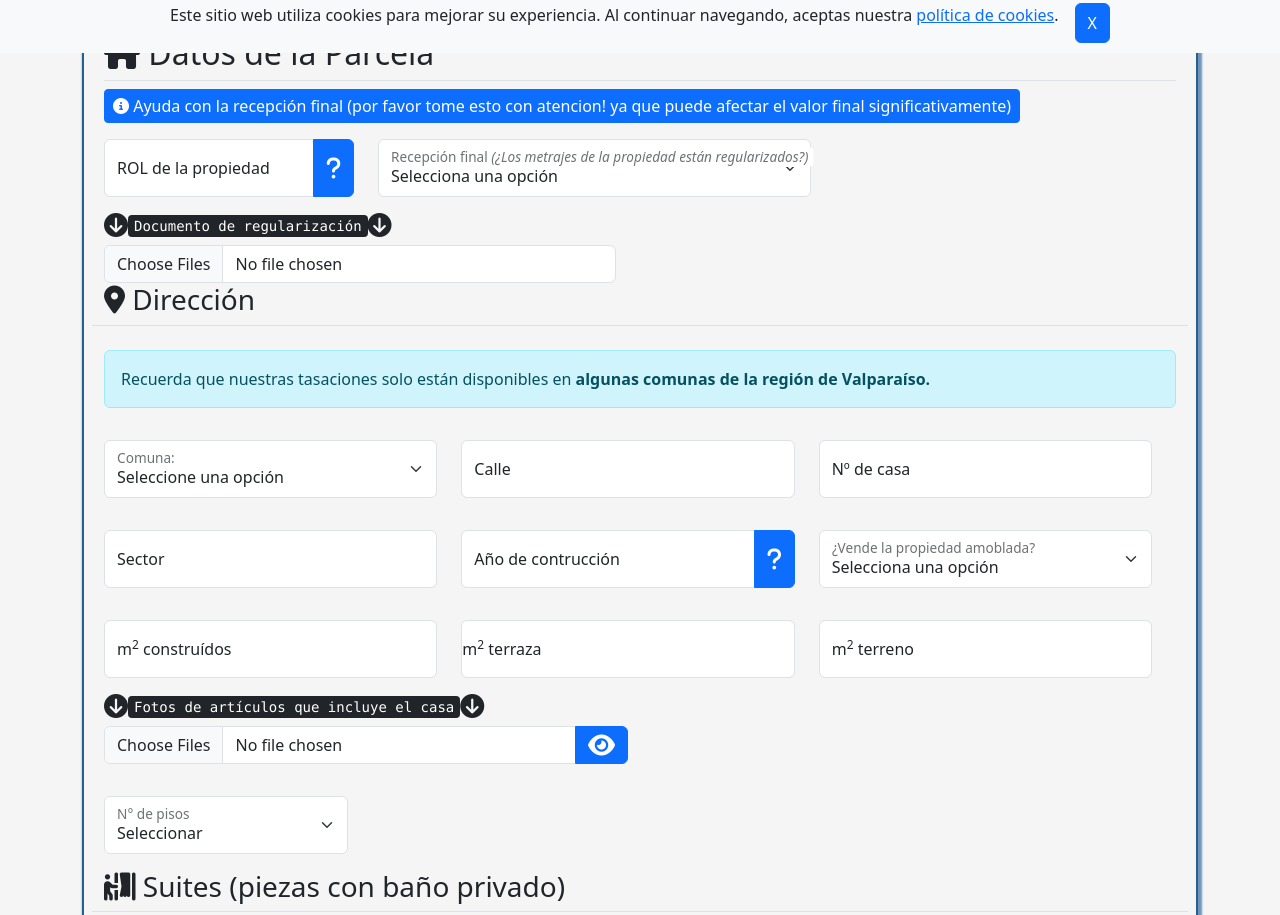
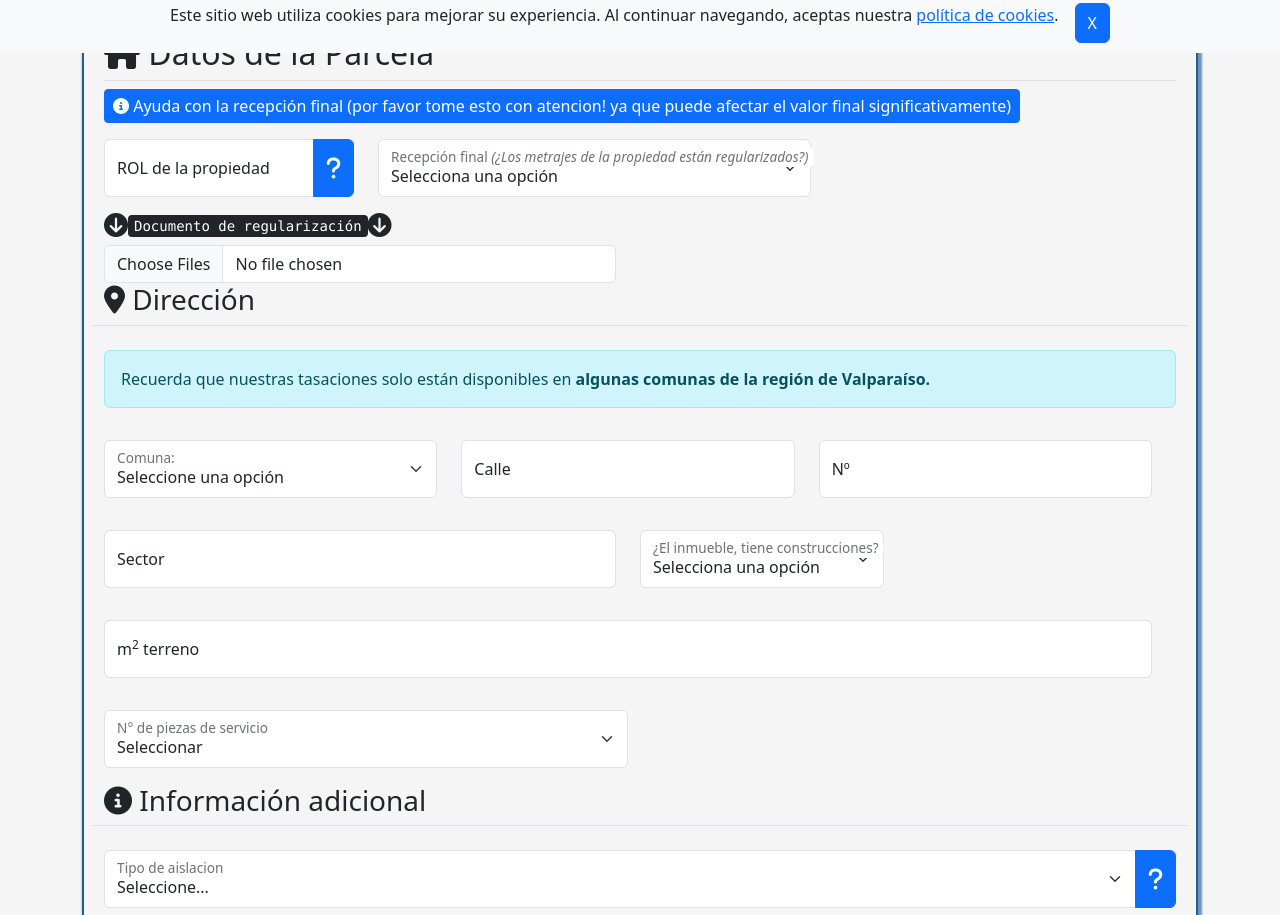
Before and after one commit to josedev-front/FormularioParcela, a website: page public/index.html in a window 1280 px wide. Shown: the part 747-1662 px from the top of the page. Drawn offline with nearby package versions, Linux system fonts and the light colour scheme.

Commit message:
se carga

```diff
--- a/public/index.html
+++ b/public/index.html
@@ -328,7 +328,7 @@
   <div class="col-md">
     <div class="form-floating mb-3 mt-3">
       <input class="form-control" type="text" id="casa" name="casa" placeholder="Casa #9-13" required>
-      <label class="form-label" for="casa">Nº de casa</label>
+      <label class="form-label" for="casa">Nº</label>
     </div>
   </div>
 </div>
@@ -340,7 +340,7 @@
      <label class="form-label" for="Sector">Sector</label>
     </div>
  </div>
-  <div class="col-md">
+  <div class="col-md visually-hidden" id="anosDiv" >
     <div class="input-group">
     <div class="form-floating mb-3 mt-3">
       <input class="form-control" type="number" id="anos" name="anos" placeholder="" min="1800">
@@ -351,12 +351,19 @@
     </button>
   </div>
   </div>
-
-
-
-  <div class="col-md">
-    <div class="form-floating mb-3 mt-3">
-      <select class="form-select" id="amoblada" name="amoblada" onchange="toggleTextarea()" required>
+  <div class="col-md-3">
+    <div class="form-floating mb-3 mt-3">
+      <select class="form-select" id="construccion" name="construccion" onchange="toggleConstruccion()" required>
+        <option value="" disabled selected>Selecciona una opción</option>
+        <option value="Sí">Sí</option>                                                                       <!-- aqui esta sw -->
+        <option value="No">No</option>
+      </select>
+      <label class="form-label" for="construccion">¿El inmueble, tiene construcciones?</label>
+    </div>
+  </div>
+  <div class="col-md-3">
+    <div class="form-floating mb-3 mt-3 visually-hidden" id="amobadaDiv">
+      <select class="form-select" id="amoblada" name="amoblada" onchange="toggleTextarea()">
         <option value="" disabled selected>Selecciona una opción</option>
         <option value="Sí">Sí</option>                                                                       <!-- aqui esta sw -->
         <option value="No">No</option>
@@ -366,19 +373,23 @@
   </div>
 </div>
 
+
 <div class="row">
-  <div class="col-md" id="construidostogle">
-    <div class="form-floating mb-3 mt-3">
-      <input class="form-control" type="number" id="mconstruidos" name="mconstruidos" min="1" placeholder="" required>
+  <div class="col-md visually-hidden" id="construidostogle">
+    <div class="form-floating mb-3 mt-3">
+      <input class="form-control" type="number" id="mconstruidos" name="mconstruidos" min="1" placeholder="">
       <label class="form-label" for="mconstruidos">m<sup>2</sup> construídos</label>
     </div>
     <p class="visually-hidden" id="textomt2">Por favor no incluya en este campo los m<sup>2</sup> de "terraza" si la posee.</p>
   </div>
 
-<div class="form-floating col-md mb-3 mt-3">
+<div class="form-floating col-md mb-3 mt-3 visually-hidden" id="mterrazaDiv">
   <input class="form-control" type="number" id="mterraza" name="mterraza" min="0" placeholder="">
   <label class="form-label" for="mterraza">m<sup>2</sup> terraza</label>
 </div>
+
+
+
 
 <div class="col-md">
   <div class="form-floating mb-3 mt-3">
@@ -388,13 +399,17 @@
 </div>
 </div>
 
+
+
+
+
 <p id="textareatutorial">Tomese unos minutos para llenar el inventario, de acuerdo al orden estipulado en el siguiente campo</p>
 <div class="form-floating mb-3 visually-hidden" id="articuloscasaContainer">
   <textarea class="form-control" id="articuloscasa" name="articuloscasa" disabled placeholder="Escriba aquí cualquier comentario adicional"></textarea>
   <label for="articuloscasa" id="inventarioText">Escriba aquí los artículos <br> que incluye el departamento</label>                             <!-- aqui esta text area -->
 </div>
-<div class="col-md-6 mb-3" id="divInputFileAmoblada">
-  <label class="form-label" for="articulosamoblada"><i class="fa-solid fa-circle-arrow-down fa-xl"></i><kbd>Fotos de artículos que incluye el casa</kbd><i class="fa-solid fa-circle-arrow-down fa-xl"></i></label>
+<div class="col-md-6 mb-3 visually-hidden" id="divInputFileAmoblada">
+  <label class="form-label" for="articulosamoblada"><i class="fa-solid fa-circle-arrow-down fa-xl"></i><kbd>Fotos de artículos que incluye el inmueble</kbd><i class="fa-solid fa-circle-arrow-down fa-xl"></i></label>
   <div class="input-group">
   <input class="form-control" type="file" id="articulosamoblada" name="articulosamoblada" accept="image/*" multiple max="20">
   <button type="button" class="btn btn-primary" onclick="openModalAmoblada()">
@@ -402,10 +417,10 @@
   </button>
 </div>
 </div>
-<div class="row">
-  <div class="col-md-3">
-    <div class="form-floating mb-3 mt-3">
-      <select class="form-select" id="nPisos" required>
+<div class="row visually-hidden" id="pisosDiv">
+  <div class="col-md-3" >
+    <div class="form-floating mb-3 mt-3">
+      <select class="form-select" id="nPisos">
         <option value="" disabled selected>Seleccionar</option>
         <option value="1">1</option>
         <option value="2">2</option>
@@ -519,16 +534,16 @@
   </div>
 </div>
 
-    <h3 class="border-bottom pb-2"><i class="fa-solid fa-person-booth"></i> Suites (piezas con baño privado)</h3>
+    <h3 class="border-bottom pb-2 selector visually-hidden" id="suitestittle"><i class="fa-solid fa-person-booth"></i> Suites (piezas con baño privado)</h3>
 
     <!-- Button trigger modal -->
   <button type="button" class="btn btn-primary btn-sm visually-hidden" id="tipoPisoButtonSuite" data-bs-toggle="modal" data-bs-target="#exampleModal">
     <i class="fa-solid fa-circle-info"></i> Ayuda para elegir el tipo de piso
   </button>
 
-  <div class="col-md-6">
-    <div class="form-floating mb-3 mt-3">
-      <select class="form-select" id="numeroSuite" onchange="mostrarCamposDeSeleccionSuite()" required>
+  <div class="col-md-6 selector visually-hidden" id="suitesDiv">
+    <div class="form-floating mb-3 mt-3">
+      <select class="form-select" id="numeroSuite" onchange="mostrarCamposDeSeleccionSuite()">
         <option value="" disabled selected>Seleccionar</option>
         <option value="0">No tiene</option>
         <option value="1">1</option>
@@ -743,7 +758,7 @@
 
 
 
-<h3 class="border-bottom pb-2"><i class="fa-solid fa-bed"></i> Dormitorios</h3>
+<h3 class="border-bottom pb-2 visually-hidden" id="dormitoriostittle"><i class="fa-solid fa-bed"></i> Dormitorios</h3>
 
 <!-- Button trigger modal -->
 <button type="button" class="btn btn-primary btn-sm visually-hidden" id="tipoPisoButton" data-bs-toggle="modal" data-bs-target="#exampleModal">
@@ -827,10 +842,10 @@
   </div>
 </div>
 
-<div class="row">
+<div class="row visually-hidden" id="dormitoriosDiv">
   <div class="col-md-6">
     <div class="form-floating mb-3 mt-3">
-      <select class="form-select" id="numeroDormitorios" onchange="mostrarCamposDeSeleccion()" required>
+      <select class="form-select" id="numeroDormitorios" onchange="mostrarCamposDeSeleccion()">
         <option value="" disabled selected>Seleccionar</option>
         <option value="0">No tiene</option>
         <option value="1">1</option>
@@ -1042,17 +1057,17 @@
 </div>
 <!-- ===================================================================================== -->
                     <!--pieza de servicio-->
-<div id="contenedorPisosPiezas"></div>
+<div id="contenedorPisosPiezas" class="visually-hidden"></div>
 <div id="divPiezaServicioContainer">
  <!--pieza de servicio-->
- <h3 class="border-bottom pb-2"><i class="fa-solid fa-bed"></i> Pieza de servicio</h3>
+ <h3 class="border-bottom pb-2 oculta5 visually-hidden"><i class="fa-solid fa-bed"></i> Pieza de servicio</h3>
  <button type="button" class="btn btn-primary btn-sm visually-hidden" id="tipoPisoButtonPiezaServicio" data-bs-toggle="modal" data-bs-target="#exampleModal">
    <i class="fa-solid fa-circle-info"></i> Ayuda para elegir el tipo de piso
  </button>
  <div class="row">
   <div class="col-md-6">
     <div class="form-floating mb-3 mt-3">
-      <select class="form-select" id="numeroPiezasServicio" onchange="mostrarCamposDeSeleccionPiezasServicio()" required>
+      <select class="form-select" id="numeroPiezasServicio" onchange="mostrarCamposDeSeleccionPiezasServicio()">
         <option value="" disabled selected>Seleccionar</option>
         <option value="0">No tiene</option>
         <option value="1">1</option>
@@ -1174,17 +1189,17 @@
 
 
 
-<h3 class="border-bottom pb-2"><i class="fa-solid fa-bath"></i> Baños</h3>
+<h3 class="border-bottom pb-2 visually-hidden" id="banostittle"><i class="fa-solid fa-bath"></i> Baños</h3>
 
 <!-- Button trigger modal -->
 <button type="button" class="btn btn-primary btn-sm visually-hidden" id="tipoPisoButtonBano" data-bs-toggle="modal" data-bs-target="#exampleModal">
   <i class="fa-solid fa-circle-info"></i> Ayuda para elegir el tipo de piso
 </button>
 
-<div class="row">
+<div class="row visually-hidden" id="banosDiv">
   <div class="col-md-6">
     <div class="form-floating mb-3 mt-3">
-      <select class="form-select" id="numeroBanos" onchange="mostrarCamposDeSeleccionBanos()" required>
+      <select class="form-select" id="numeroBanos" onchange="mostrarCamposDeSeleccionBanos()">
         <option value="" disabled selected>Seleccionar</option>
         <option value="0">No tiene</option>
         <option value="1">1</option>
@@ -1512,7 +1527,7 @@
 
 
     <div id="contenedorPisosBanos"></div>
-<div id="divBanoServicioContainer">
+<div id="divBanoServicioContainer" class="visually-hidden">
  <!--baño de servicio-->
  <h3 class="border-bottom pb-2"><i class="fa-solid fa-bed"></i> Baño de servicio</h3>
  <button type="button" class="btn btn-primary btn-sm visually-hidden" id="tipoPisoButtonBanoServicio" data-bs-toggle="modal" data-bs-target="#exampleModal">
@@ -1521,7 +1536,7 @@
  <div class="row">
   <div class="col-md-6">
     <div class="form-floating mb-3 mt-3">
-      <select class="form-select" id="numeroBanosServicio" onchange="mostrarCamposDeSeleccionBanosServicio()" required>
+      <select class="form-select" id="numeroBanosServicio" onchange="mostrarCamposDeSeleccionBanosServicio()">
         <option value="" disabled selected>Seleccionar</option>
         <option value="0">No tiene</option>
         <option value="1">1</option>
@@ -1539,16 +1554,16 @@
 
 </div>
 
-    <h3 class="border-bottom pb-2"><i class="fa-solid fa-kitchen-set"></i> Cocina</h3>
+    <h3 class="border-bottom pb-2 visually-hidden" id="cocinatittle"><i class="fa-solid fa-kitchen-set"></i> Cocina</h3>
 
     <!-- Button trigger modal -->
-<div class="col-md">
+<div class="col-md visually-hidden" id="ayudaGeneral">
 <button type="button" class="btn btn-primary btn-sm" id="ayudaCocina" data-bs-toggle="modal" data-bs-target="#exampleModal">
   <i class="fa-solid fa-circle-info"></i> Ayuda para elegir el tipo de piso
 </button>
 </div>
 
-<div class="row">
+<div class="row visually-hidden" id="cocinaDiv">
   <div class="col-md">
     <div class="form-floating mb-3 mt-3">
       <select class="form-select" id="pisococina" name="pisococina">
@@ -1588,7 +1603,7 @@
       <i class="fa-solid fa-circle-info"></i> Ayuda para elegir el tipo de piso
     </button>
     <div class="form-floating mb-3 mt-3">
-      <select class="form-select" id="pisocomedor" name="pisocomedor" required>
+      <select class="form-select" id="pisocomedor" name="pisocomedor">
         <option value="" disabled selected>Seleccione una opción</option>
         <option value="Alfombra">Alfombra</option>
         <option value="Baldosa Córdova">Baldosa Córdova</option>
@@ -1659,17 +1674,17 @@
 </div>
 <!-- ===================================================================================== -->
 
-<h3 class="border-bottom pb-2"><i class="fa-solid fa-couch"></i> Living</h3>
+<h3 class="border-bottom pb-2 visually-hidden" id="livingtittle"><i class="fa-solid fa-couch"></i> Living</h3>
 
 <!-- Button trigger modal -->
 <button type="button" class="btn btn-primary btn-sm visually-hidden" data-bs-toggle="modal" data-bs-target="#exampleModal">
   <i class="fa-solid fa-circle-info"></i> Ayuda para elegir el tipo de piso
 </button>
 
-<div class="row">
+<div class="row visually-hidden" id="livingDiv">
   <div class="col-md">
     <div class="form-floating mb-3 mt-3">
-      <select class="form-select" id="pisoliving" name="pisoliving" required>
+      <select class="form-select" id="pisoliving" name="pisoliving">
         <option value="" disabled selected>Seleccione una opción</option>
         <option value="Alfombra">Alfombra</option>
         <option value="Baldosa Córdova">Baldosa Córdova</option>
@@ -1923,7 +1938,7 @@
 </div>
 
 
-<div class="row">
+<div class="row visually-hidden" id="oculta1">
   <div class="col-md">
     <div class="input-group">
     <div class="form-floating mb-3 mt-3">
@@ -1954,18 +1969,17 @@
   <label for="termopanelDescrip" id="termopanelDescrip">Indique por favor <br>cuantos paneles tiene <br>y una breve descripción</label>                         <!-- aqui esta text area -->
 </div>
 
-<div class="row">
+<div class="row visually-hidden" id="oculta2">
   <div class="col-md">
     <div class="form-floating mb-3 mt-3">
       <select class="form-select" id="tipococina"><option value="" disabled selected>Seleccione...</option><option value="no tiene">No tiene</option></option><option value="Americana">Americana</option><option value="Central">Central</option><option value="Encimera">Encimera</option><option value="Tradicional">Tradicional</option></select>
       <label class="form-label" for="tipococina">Tipo de cocina</label>
     </div>
   </div>
-
   <div class="col-md-5">
     <div class="input-group">
     <div class="form-floating mb-3 mt-3">
-      <select class="form-select" id="construccion" name="construccion" required>
+      <select class="form-select" id="construccion" name="construccion">
         <option value="" disabled selected>Seleccione una opción</option>
         <option value="no tiene">No tiene</option>
         <option value="Adobe">Adobe</option>
@@ -1990,7 +2004,7 @@
   <div class="col-md">
     <div class="input-group">
     <div class="form-floating mb-3 mt-3">
-      <select class="form-select" id="techo" name="techo" required>
+      <select class="form-select" id="techo" name="techo">
         <option value="" disabled selected>Seleccione una opción</option>
         <option value="no tiene">No tiene</option>
         <option value="Losa">Losa</option>
@@ -2010,33 +2024,38 @@
     </button>
     </div>
   </div>
-<div class="row">
+</div>
+<div class="row visually-hidden" id="oculta3">
   <div class="col-md-5">
     <div class="form-floating mb-4 mt-3">
-      <input class="form-control" type="number" id="estacionamientosTechados" value="0" min="0" name="estacionamientos" placeholder="" required>
+      <input class="form-control" type="number" id="estacionamientosTechados" value="0" min="0" name="estacionamientos" placeholder="">
       <label class="form-label" for="estacionamientosTechados">Nº de estacionamientos techados</label>
     </div>
   </div>
   <div class="col-md-5">
     <div class="form-floating mb-3 mt-3">
-      <input class="form-control" type="number" id="estacionamientos" value="0" min="0" name="estacionamientos" placeholder="" required>
+      <input class="form-control" type="number" id="estacionamientos" value="0" min="0" name="estacionamientos" placeholder="">
       <label class="form-label" for="estacionamientos">Nº de estacionamientos no techados</label>
     </div>
   </div>
 </div>
+<div class="visually-hidden" id="oculta4">
 <div class="row">
   <div class="col-md">
-    <div class="form-floating mb-3 mt-3">
+    <div class="form-floating mb-3 mt-3 visually-hidden" id="oculta4">
       <select class="form-select" id="tipogas" class=""><option value="">Seleccione...</option><option value="no tiene">No tiene</option><option value="Balones">Balones</option><option value="Cañería">Cañería</option><option value="Central">Central</option><option value="Estanque propio">Estanque propio</option><option value="Otros">Otros</option></select>
       <label class="form-label" for="tipogas">Tipo de gas</label>
     </div>
   </div>
-  <div class="col-md">
-    <div class="form-floating mb-3 mt-3">
+
+    <div class="form-floating visually-hidden oculta5" id="">
       <select class="form-select" id="aguacaliente"><option value="">Seleccione...</option><option value="No tiene">No tiene</option><option value="Calefont">Calefont</option><option value="Calefont y Caldera">Calefont y Caldera</option><option value="Central agua">Central agua</option><option value="Otro">Otro</option><option value="Panel solar">Panel solar</option><option value="Termo">Termo</option><option value="Termo y otro">Termo y otro</option></select>
       <label class="form-label" for="aguacaliente">Agua caliente</label>
     </div>
-  </div>
+
+</div>
+</div>
+
   <div class="col-md">
     <div class="input-group">
      <div class="form-floating mb-3 mt-3">
@@ -2071,7 +2090,7 @@
 </div>
 
   <!-- El checkbox de las características adicionales -->
-<div class="container mt-3">
+<div class="container mt-3 oculta5 visually-hidden">
   <div class="alert alert-info">
     <strong>Seleccione si su vivienda posee las siguientes características:</strong>
       <label>
@@ -2235,7 +2254,7 @@
 
 <!-- ===================================================================================== -->
 
-    <div class="row">
+    <div class="row oculta5 visually-hidden">
       <div class="col-md-3">
         <div class="form-check">
           <input class="form-check-input" type="checkbox" onchange="mostrarCampoTexto()" name="Rol Bodega" value="Rol Bodega" id="checkrolbodega" >
```
Also changed, not shown: public/script.js, public/uploads/mickey-mouse-coloring-page.png (added).
